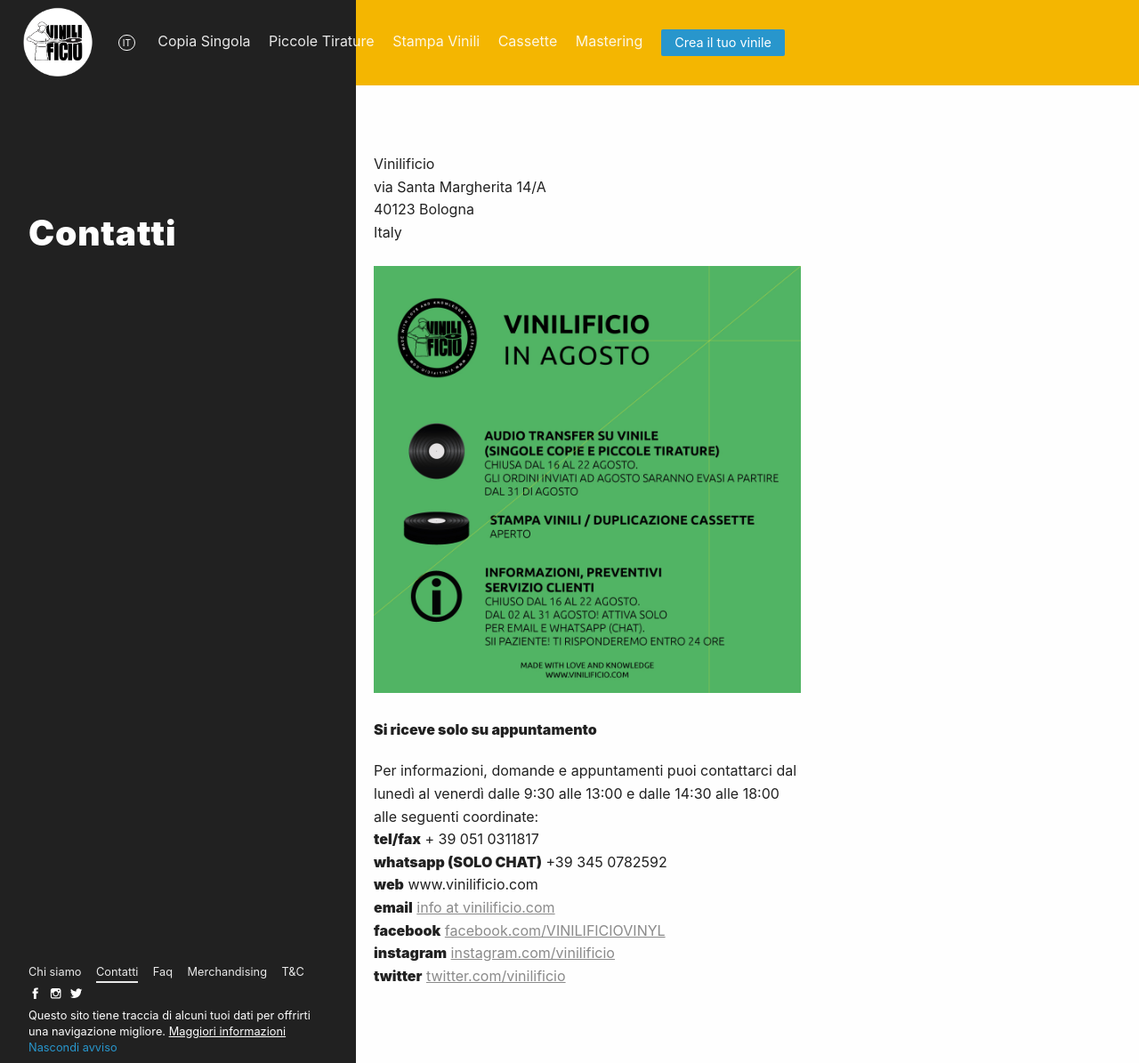
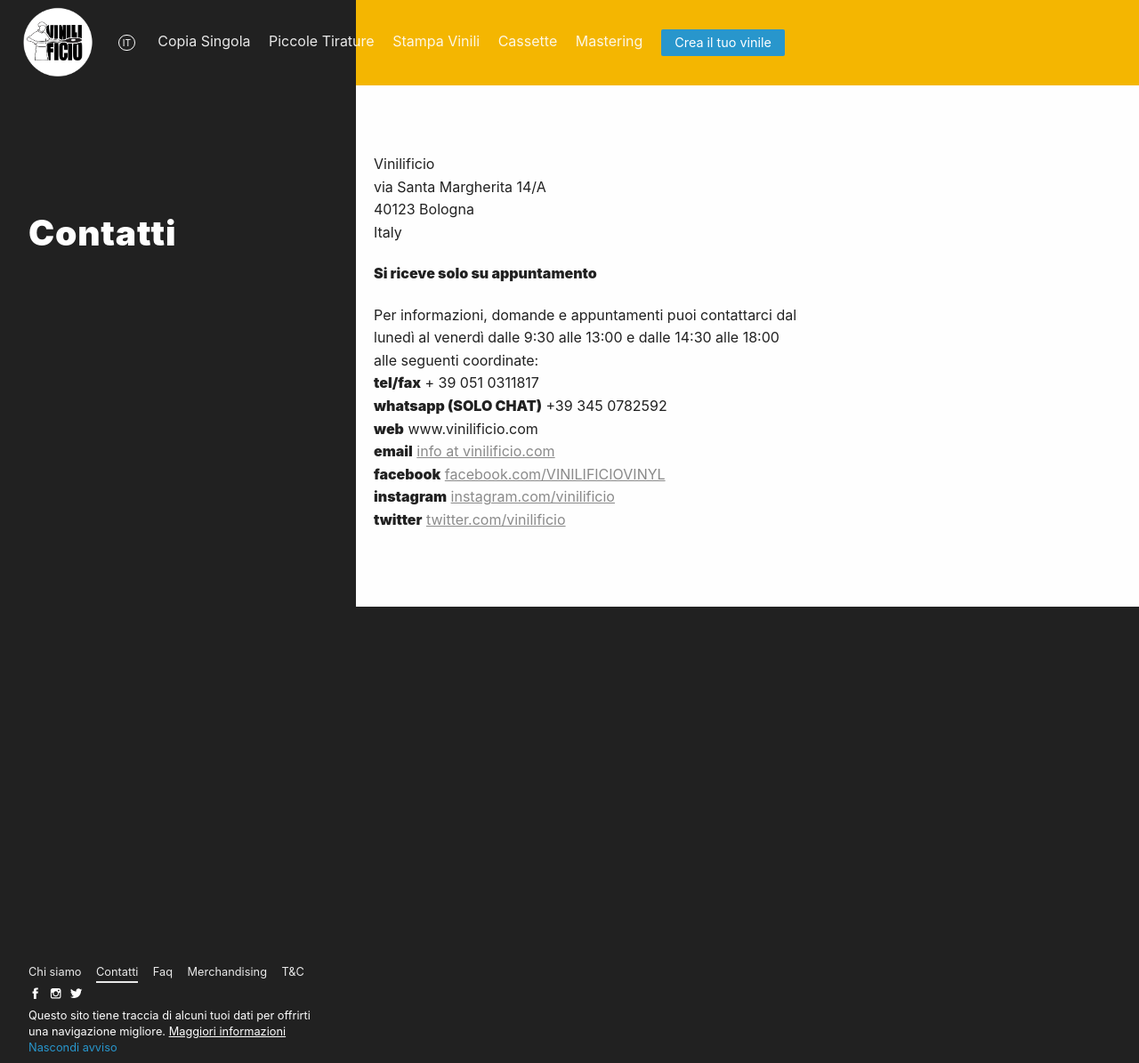
Before and after one commit to Vinilificio/vinilificio.com, a Jekyll site: the page built from _pages/contatti.md, in a window 1280 px wide and 1195 px high. Shown: the whole window at 89% size. Built offline with Jekyll 4.4.1, drawn with Linux system fonts in a browser that asks for light colours; nearby versions of some CDN libraries; comment, search, counter and statistics services are not loaded.

Commit message:
tolto holidays link img

```diff
--- a/_pages/contatti.md
+++ b/_pages/contatti.md
@@ -11,8 +11,6 @@
 Italy
 
 
-![VINILIFICIO-HOLIDAYS-2021_ita](/img/VINILIFICIO-HOLIDAYS-2021_ita.jpg)
-
 __Si riceve solo su appuntamento__
 
 Per informazioni, domande e appuntamenti puoi contattarci dal lunedì al venerdì dalle 9:30 alle 13:00 e dalle 14:30 alle 18:00 alle seguenti coordinate:<br>
```
